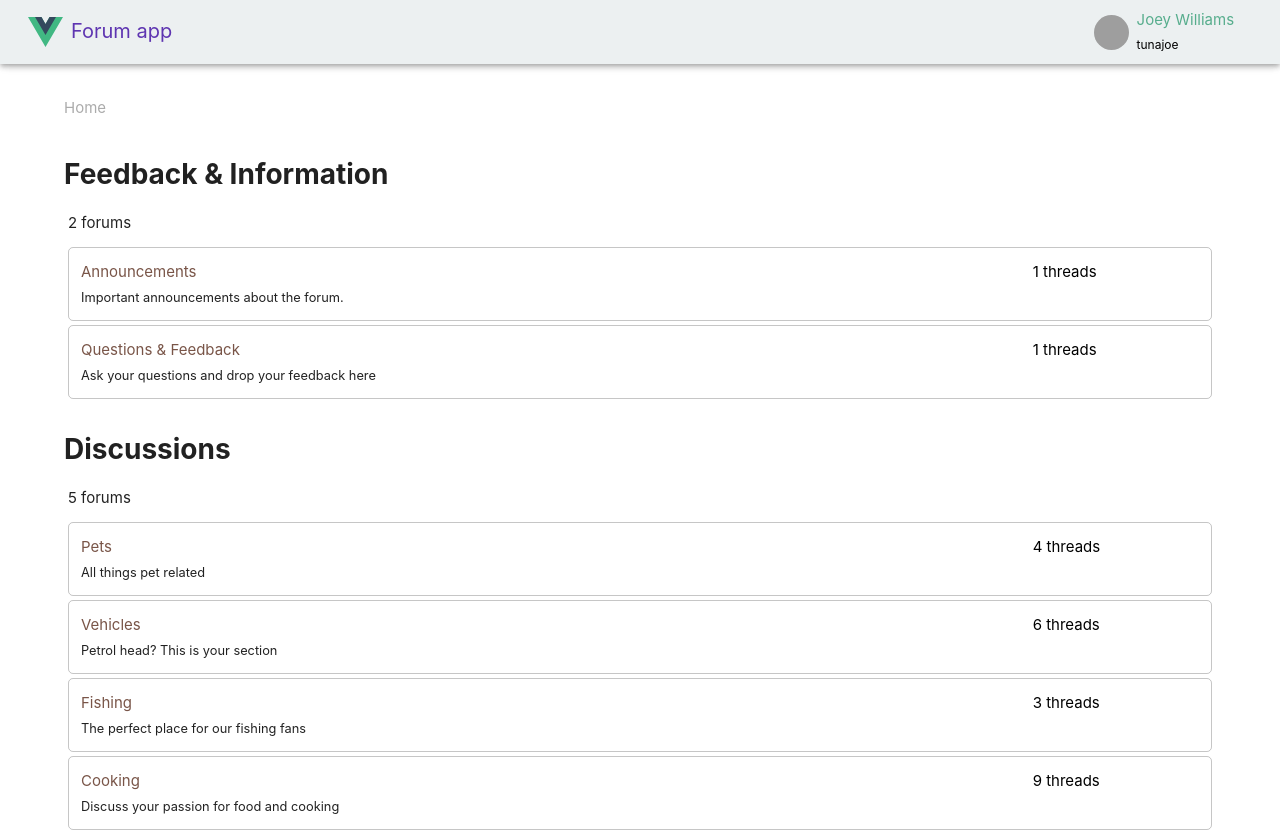
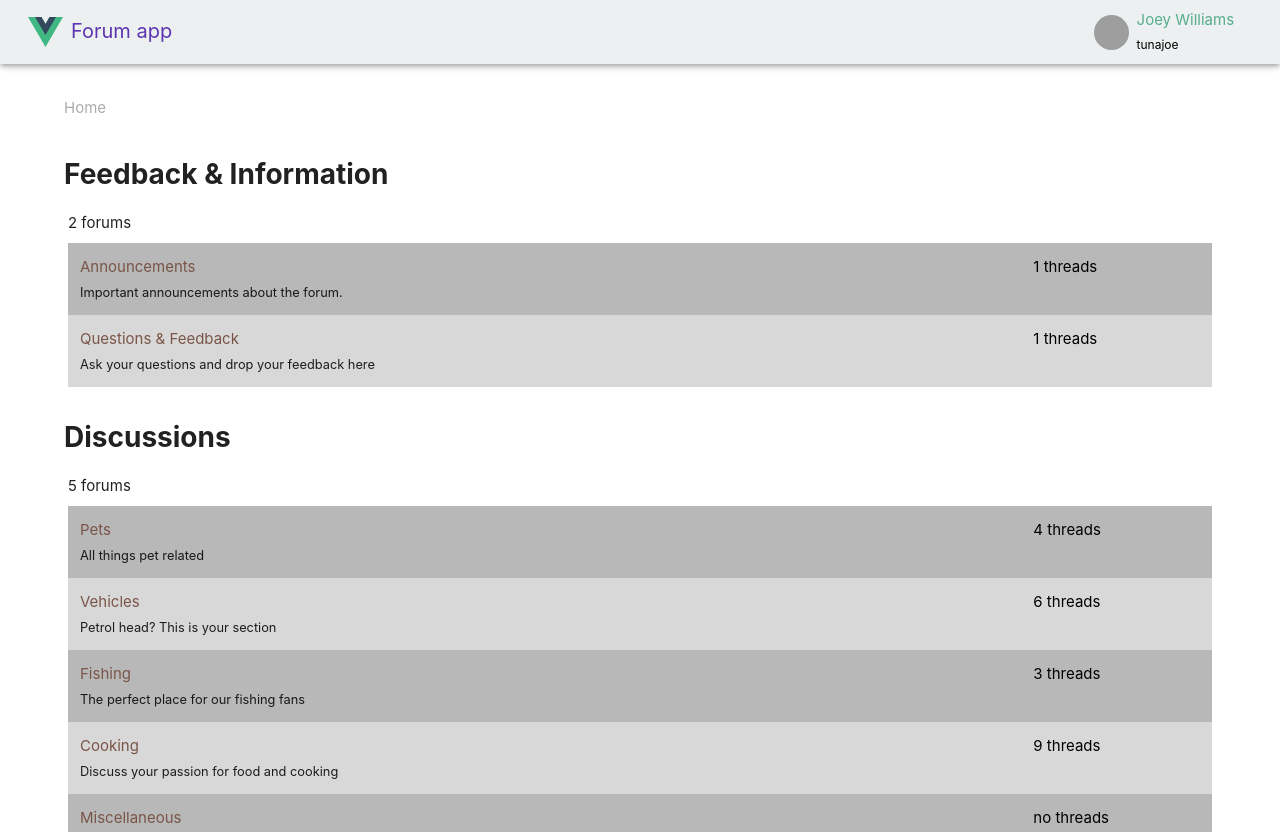
Before and after one commit to gtopsis/simple-vue3-forum, a Vue app: page / in a window 1280 px wide. Shown: the top 832 px of the page. Built offline with nearby package versions, Linux system fonts and the light colour scheme; grey boxes are pictures that could not be loaded.

Commit message:
style list of items

```diff
--- a/src/components/ForumItem.vue
+++ b/src/components/ForumItem.vue
@@ -5,6 +5,7 @@ import { computed } from 'vue'
 
 const props = defineProps<{
   forum: Forum
+  order: number
 }>()
 
 const textForNumberOfThreads = computed(() => {
@@ -14,7 +15,7 @@ const textForNumberOfThreads = computed(() => {
 </script>
 
 <template>
-  <v-row class="thread mt-4">
+  <v-row class="forum" :class="order % 2 ? 'bg-grey-light' : 'bg-grey-dark'">
     <v-col cols="5">
       <RouterLink
         :to="{ name: 'forumView', params: { forumId: props.forum.id } }"
@@ -30,21 +31,14 @@ const textForNumberOfThreads = computed(() => {
     <v-col cols="2">
       <span class="text-black">{{ textForNumberOfThreads }}</span>
     </v-col>
-    <!-- <v-col cols="3" align-self="center">
-      <v-avatar
-        size="30px"
-        :image="getUserById(props.forum.userId)?.avatar"
-        class="mr-2"
-      ></v-avatar>
-      <span class="text-black mr-2">By {{ getUserById(props.forum.)?.name }}</span>
-      <BaseDateAgo :timestamp="props.forum.publishedAt"></BaseDateAgo>
-    </v-col> -->
   </v-row>
 </template>
 
 <style scoped>
-.thread {
-  border: 1px solid var(--vt-c-divider-light-1);
-  border-radius: 5px;
+.bg-grey-light {
+  background-color: #d9d8d8;
+}
+.bg-grey-dark {
+  background-color: #b8b8b8;
 }
 </style>
--- a/src/components/ForumsListing.vue
+++ b/src/components/ForumsListing.vue
@@ -5,6 +5,7 @@ import type { Forum } from '@/interfaces'
 const props = defineProps<{
   forums: Forum[]
 }>()
+const forums = props.forums
 </script>
 
 <template>
@@ -15,7 +16,12 @@ const props = defineProps<{
       </v-col>
     </v-row>
 
-    <ForumItem v-for="forum in props.forums" :key="forum.id" :forum="forum"></ForumItem>
+    <ForumItem
+      v-for="(forum, index) in forums"
+      :key="forum.id"
+      :forum="forum"
+      :order="index"
+    ></ForumItem>
   </v-container>
 </template>
 
```
